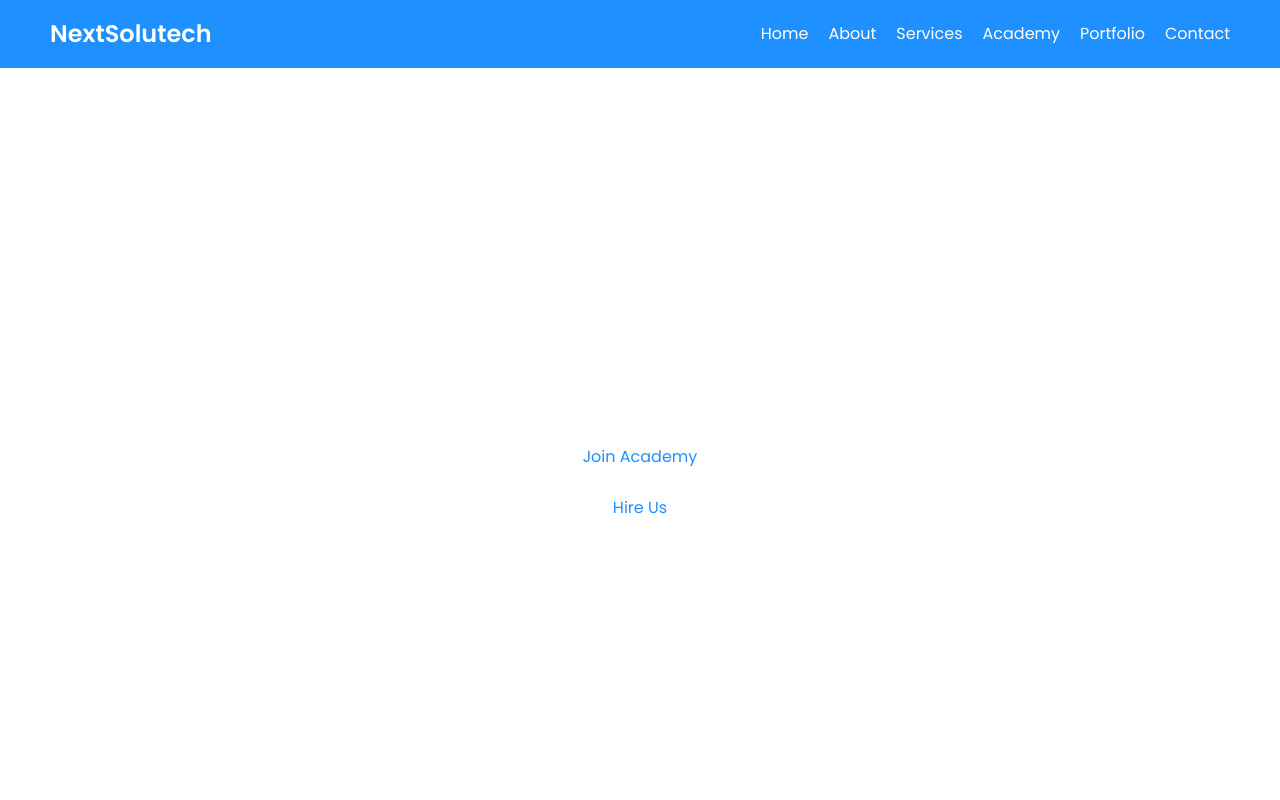
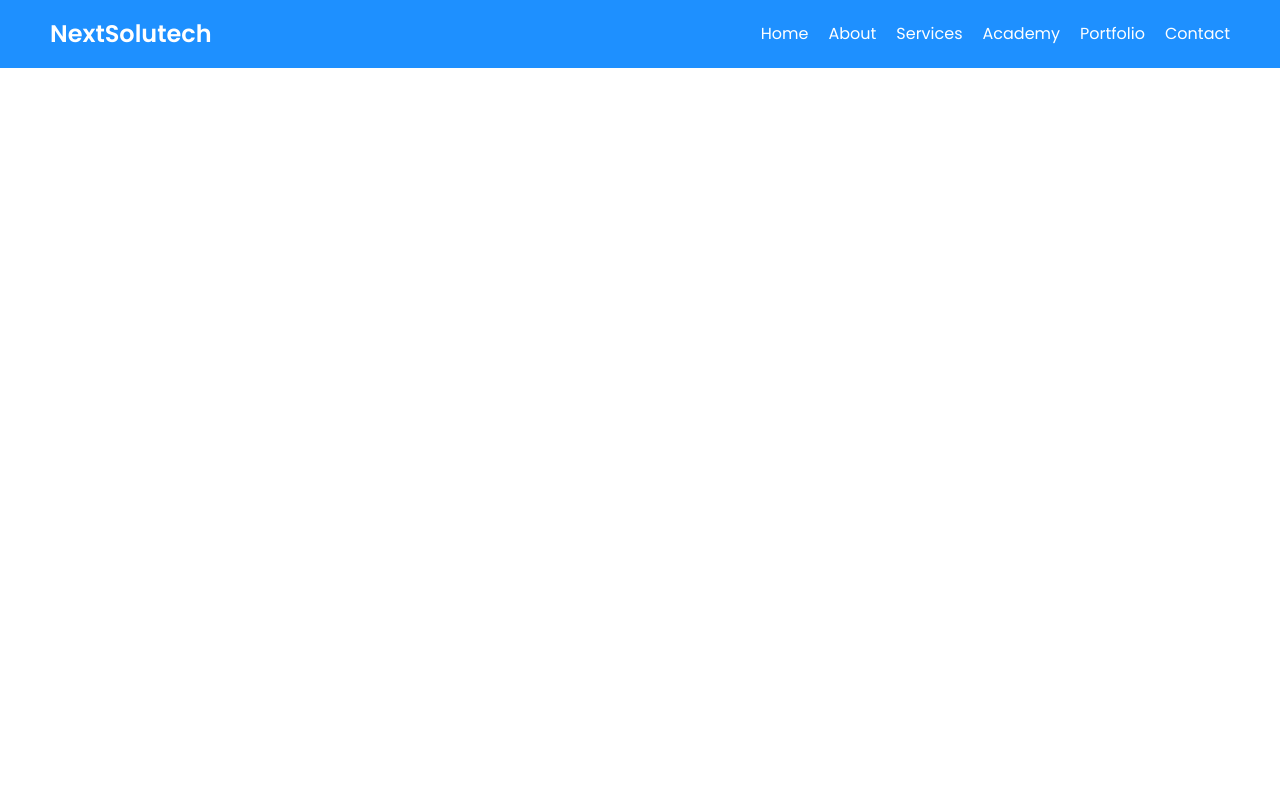
Before and after one commit to lawrencekiberu/nextsolutech, a plain HTML site: page index.html in a window 1280 px wide. Shown: the top 800 px of the page. Drawn offline with Linux system fonts and the light colour scheme.

Commit message:
Remove buttons from hero section
Removed buttons for 'Join Academy' and 'Hire Us' from the hero section.

```diff
--- a/index.html
+++ b/index.html
@@ -34,11 +34,6 @@
   <div class="hero-content">
     <h1 class="pt">NextSolutech</h1>
     <p class="pt">Innovate. Code. Transform.</p>
-    <div class="btns">
-      <a href="#academy" class="btn">Join Academy</a>
-      <br><br>
-      <a href="#services" class="btn">Hire Us</a>
-    </div>
   </div>
 </section>
 
```
